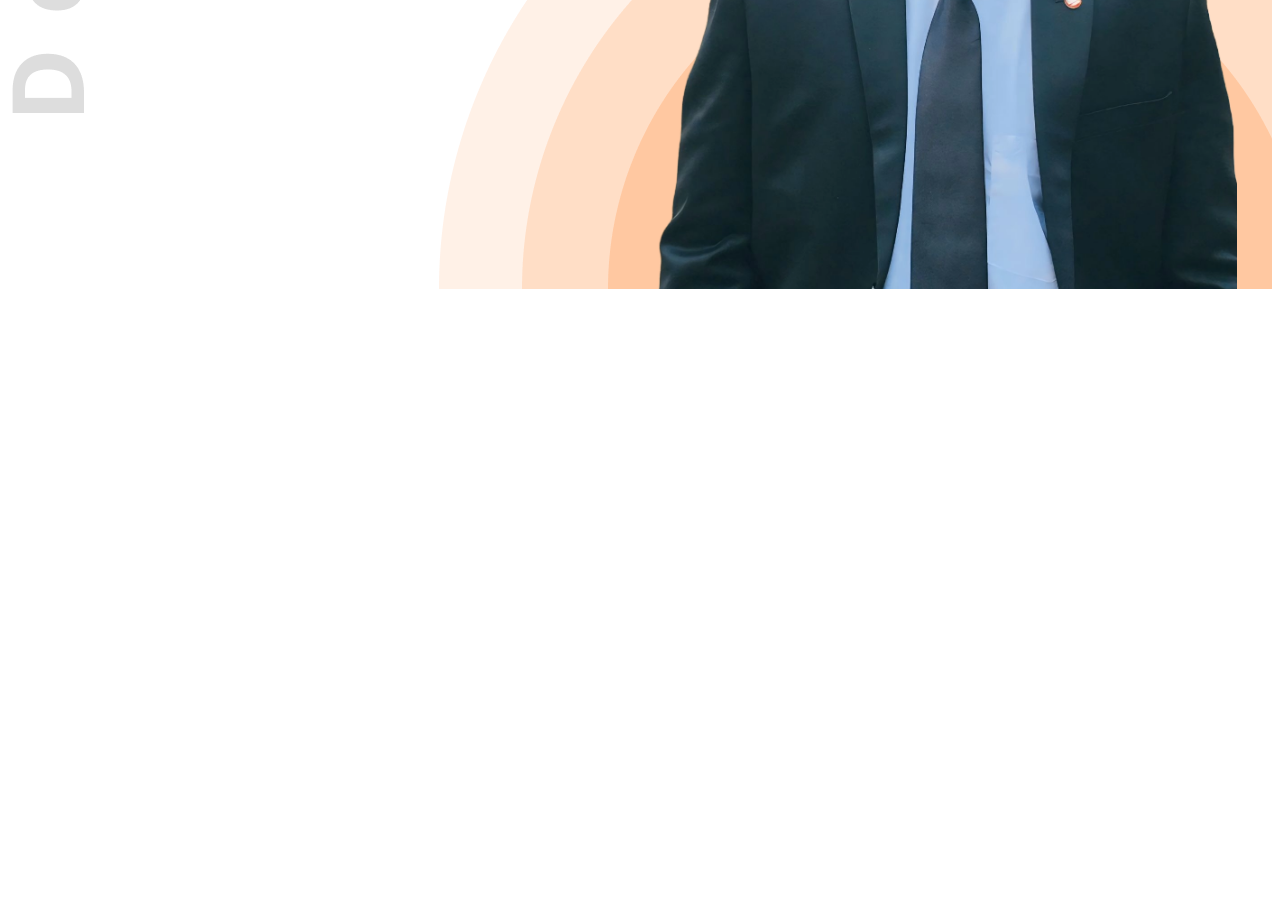
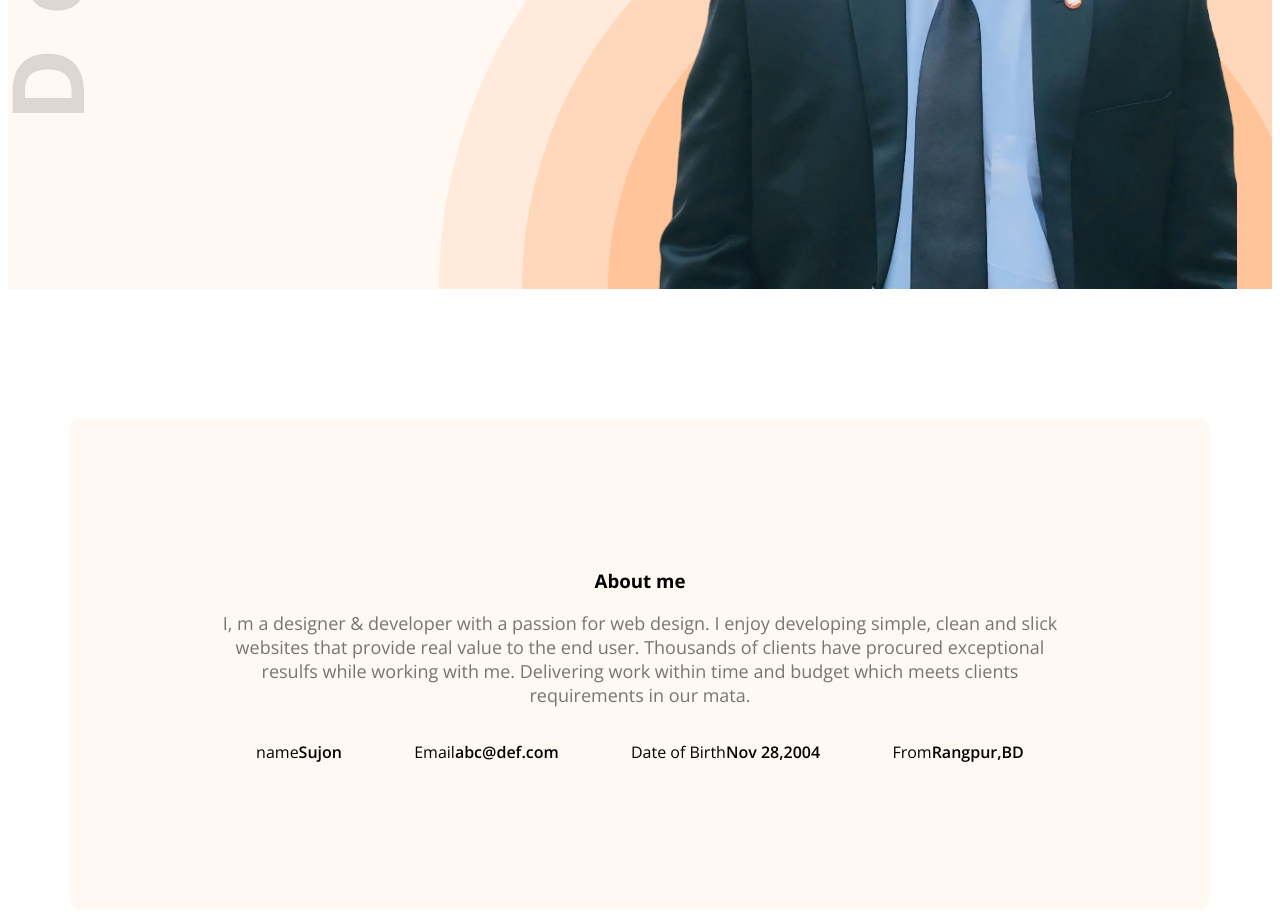
Before and after one commit to Sujon1868/web-developer-portfolio, a plain HTML site: page sujon.html in a window 1280 px wide. Shown: the part 700-1612 px from the top of the page. Before the commit the page ends 997 px from the top, so only its background shows below. Drawn offline with nearby package versions, Linux system fonts and the light colour scheme.

Commit message:
adde bio

```diff
--- a/style/portfolio.css
+++ b/style/portfolio.css
@@ -14,6 +14,9 @@
     background-position: top left,bottom right;
 }
 /* shared style*/
+.secondary-bg{
+    background-color:#FFF8F3;
+}
 .text-primary{
     color: #FD6E0A;
 }
@@ -29,6 +32,16 @@
     padding: 18px 35px;
     border-radius: 5px;
 
+}
+.section title{
+    font-size: 35px;
+    font-weight: bold;
+    color: #181818;
+
+}
+.section-description{
+    font-size: 18px;
+    color: #757575;
 }
 nav{
     display: flex;
@@ -74,3 +87,23 @@ nav ul li a {
 .profilt-pic{
     width: 580px;
 }
+/* main style */
+main{
+    max-width: 1140px;
+    margin: 0 auto;
+}
+/* about */
+.about{
+    border-radius: 10px;
+    padding: 130px 150px;
+    text-align: center;
+    margin-top: 130px;
+
+}
+.about-item{
+    display: flex;
+    justify-content:space-around ;
+}
+.item-description{
+    font-weight: 600;
+}
--- a/sujon.html
+++ b/sujon.html
@@ -10,7 +10,7 @@
    <link rel="stylesheet" href="/style/portfolio.css">
 </head>
 <body class="open-sans-normal">
-    <header class="header">
+    <header class="header secondary-bg">
         <nav>
         <h3 class="nav-title">Su<span class="text-primary">j</span>on</h3>
 
@@ -38,6 +38,32 @@
         </div>
     </header>
     <main>
+        <section class="about secondary-bg">
+            <h3 class="section-title ">About me</h3>
+            <p class="section-description">
+                I, m a designer & developer with a passion for web design. I enjoy developing simple, clean and slick websites that provide real value to the end user. Thousands of clients have procured exceptional resulfs while working with me. Delivering work within time and budget which meets clients requirements in our mata.
+            </p>
+            <div class="about-item">
+                <div class="about-item">
+                    <p class="item-title">name</p>
+                    <p class="item-description">Sujon</p>
+                </div>
+                <div class="about-item">
+                    <p class="item-title">Email</p>
+                    <p class="item-description">abc@def.com</p>
+                </div>
+                <div class="about-item">
+                    <p class="item-title">Date of Birth</p>
+                    <p class="item-description">Nov 28,2004</p>
+                </div>
+                <div class="about-item">
+                    <p class="item-title">From</p>
+                    <p class="item-description">Rangpur,BD</p>
+                </div>
+            </div>
+
+
+        </section>
 
     </main>
     <footer>
```
